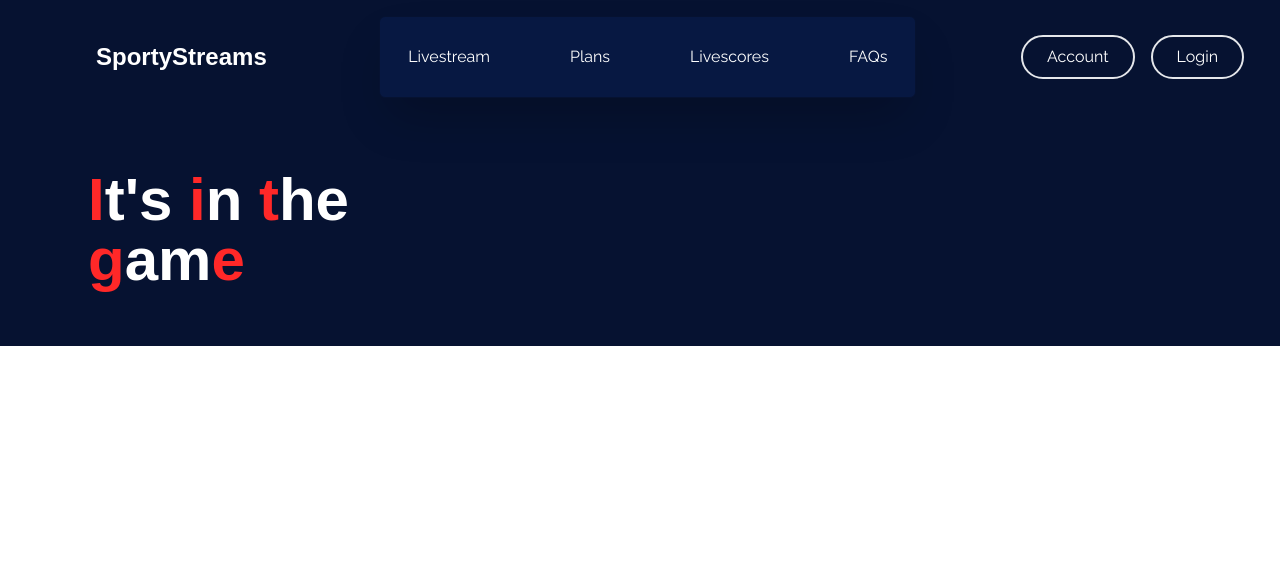
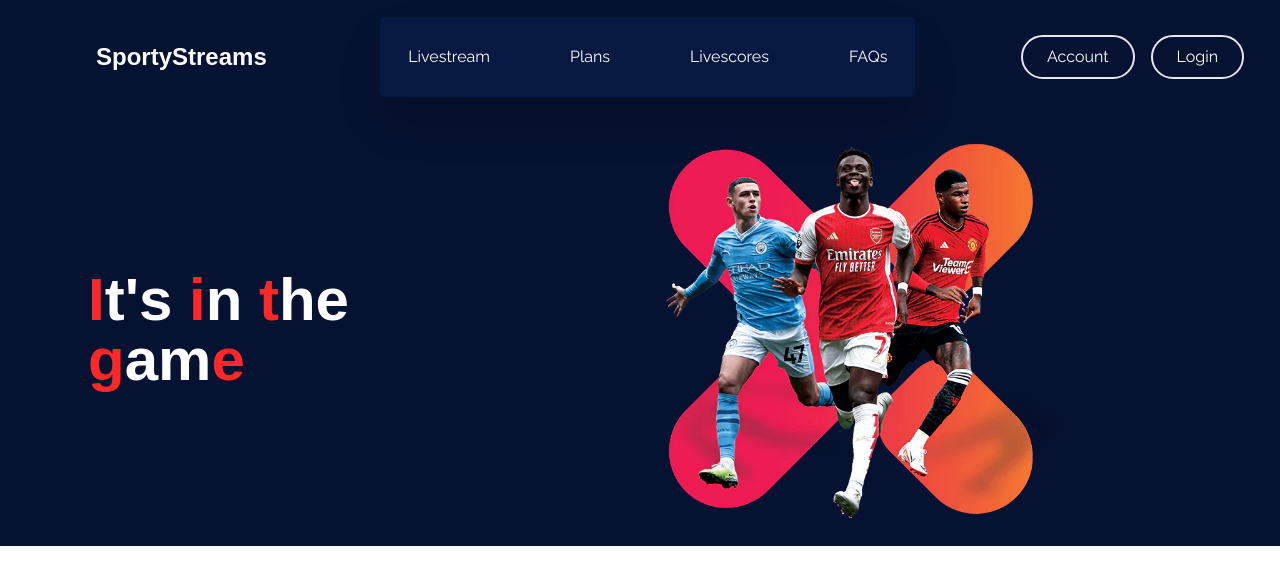
Before and after one commit to lumasia07/sportystreams, a Next.js app: page / in a window 1280 px wide. Shown: the top 584 px of the page. Built offline with nearby package versions, Linux system fonts and the light colour scheme; a web font is replaced by a local one.

Commit message:
header.js

```diff
--- a/app/_components/header.js
+++ b/app/_components/header.js
@@ -1,10 +1,11 @@
 import { Kodchasan } from "next/font/google";
+import Image from "next/image";
 
 const kodchasan = Kodchasan({ weight: ["400"], subsets: ["latin"] });
 
 export default function Header() {
   return (
-    <main className="bg-[#061231] p-4">
+    <main className="bg-[#061231] p-4 flex items-center">
       <div className={`${kodchasan.className} w-1/3 md:pl-8 md:m-10`}>
         <h1 className="text-5xl md:text-6xl font-bold">
           <span className="text-[#FF2828]">I</span>
@@ -21,6 +22,15 @@ export default function Header() {
           <span className="text-[#FF2828]">e</span>
         </h1>
       </div>
+      <div className="ml-4 md:ml-24">
+        <Image
+          src="/saka.webp"
+          alt="Saka"
+          width={500}
+          height={500}
+          className="object-contain"
+        />
+      </div>
     </main>
   );
 }
```
Also changed, not shown: public/saka.webp (added).
